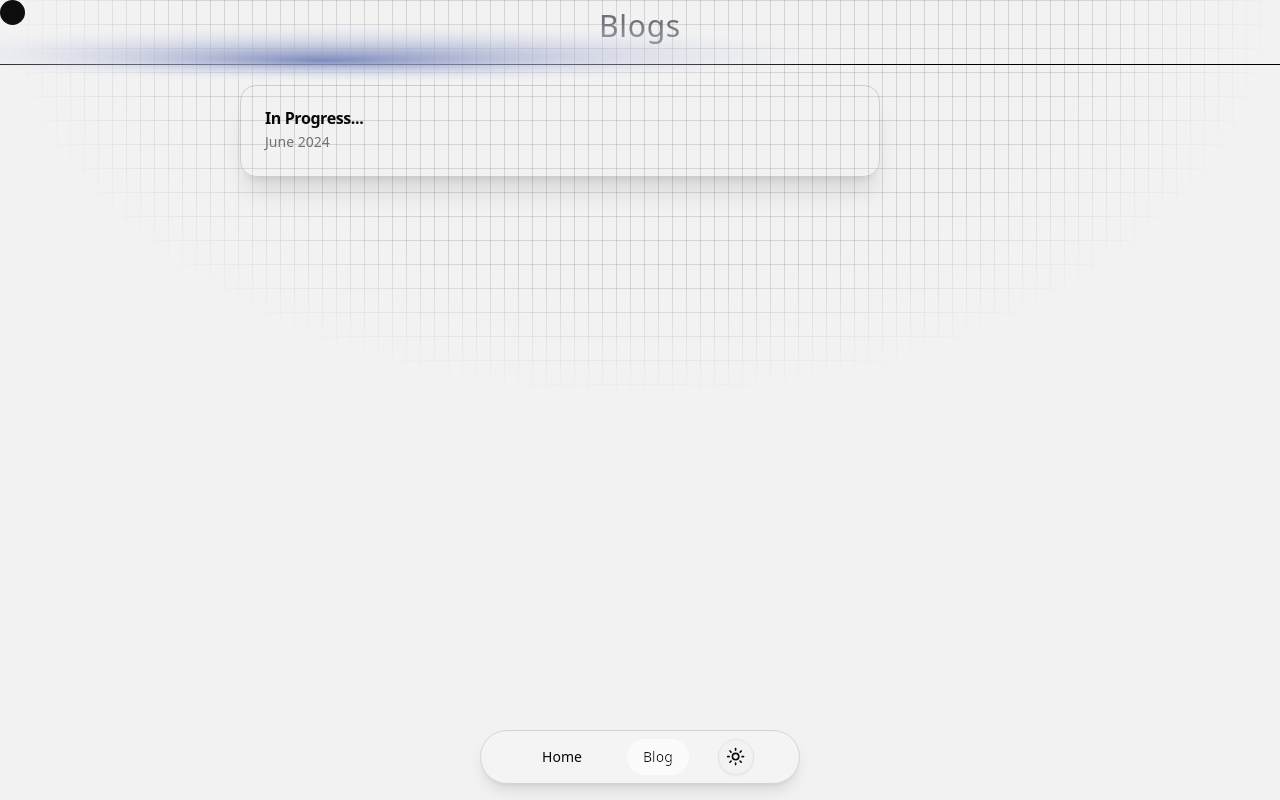
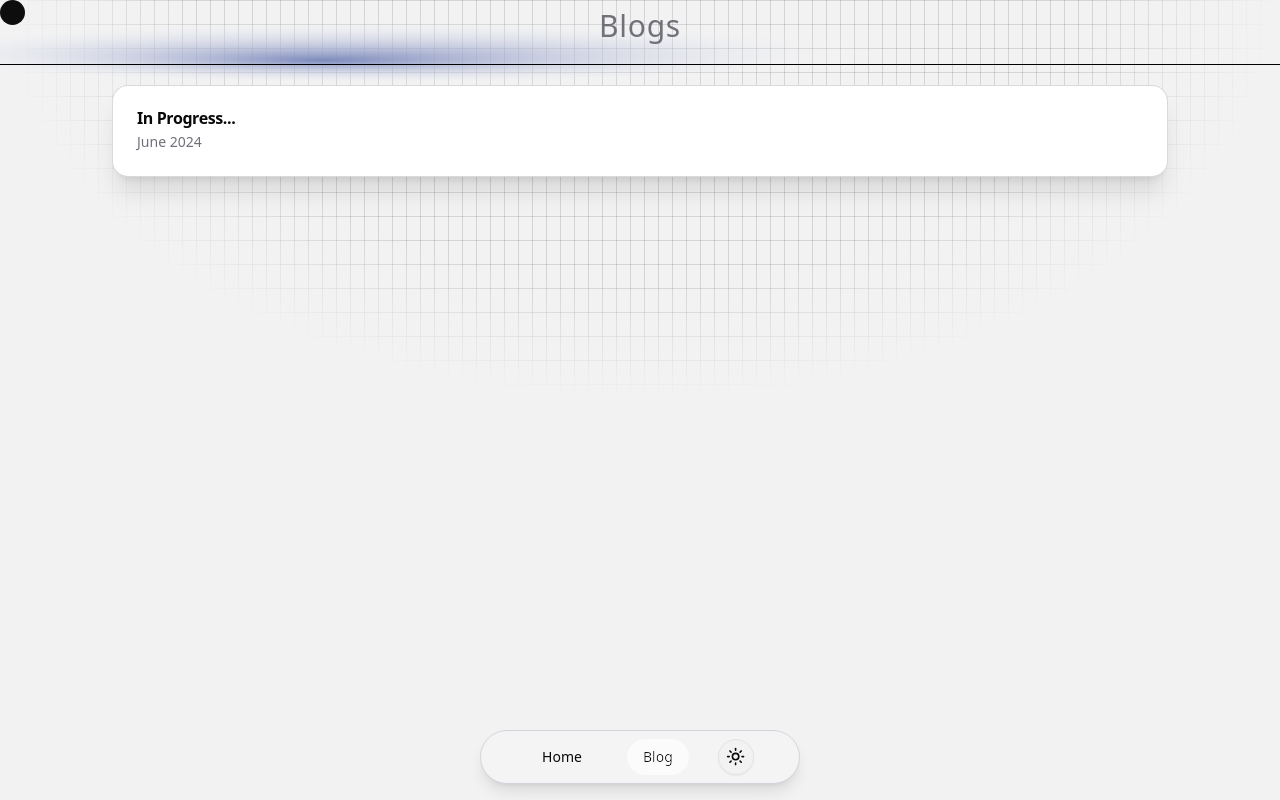
Before and after one commit to mohittjee/Pfolio, a Next.js app: page /blog in a window 1280 px wide. Built offline with nearby package versions, Linux system fonts and the light colour scheme.

Commit message:
z index fixed

```diff
--- a/src/app/blog/page.tsx
+++ b/src/app/blog/page.tsx
@@ -13,16 +13,16 @@ import { Separator } from "../../components/ui/separator";
 function Page() {
 	return (
 		// <div className="relative grid grid-cols-1 ">
-		<div className="fixed inset-0 -z-30 dark:bg-gradient-to-tr from-background from-20% via-[#3f6576] via-50% to-background to-80% h-full w-full" >
+		<div className="fixed inset-0 z-1  dark:bg-gradient-to-tr from-background from-20% via-[#3f6576] via-50% to-background to-80% h-full w-full" >
 
-			<div className=" grid grid-flow-row gap-5 ">
+			<div className=" grid grid-cols-1 gap-5 ">
 
 				<span className="pt-2 font-medium text-center text-3xl tracking-wide text-muted-foreground dark:text-[#8E8FFA]">Blogs</span>
 				<Separator/>
 
 				{blogPosts.reverse().map((post, i) => (
 					<Link key={i} href={`/blog/${post.href}`}>
-						<Card className="shadow-xl ml-60 rounded-2xl dark:bg-card dark:hover:bg-zinc-900 cursor-pointer w-3/6">
+						<Card className="shadow-xl max-w-90 ml-28 mr-28 rounded-2xl bg-card dark:bg-card dark:hover:bg-zinc-900 cursor-pointer">
 							<CardHeader>
 								<CardTitle>{post.title}</CardTitle>
 								<CardDescription>{post.date}</CardDescription>
```
